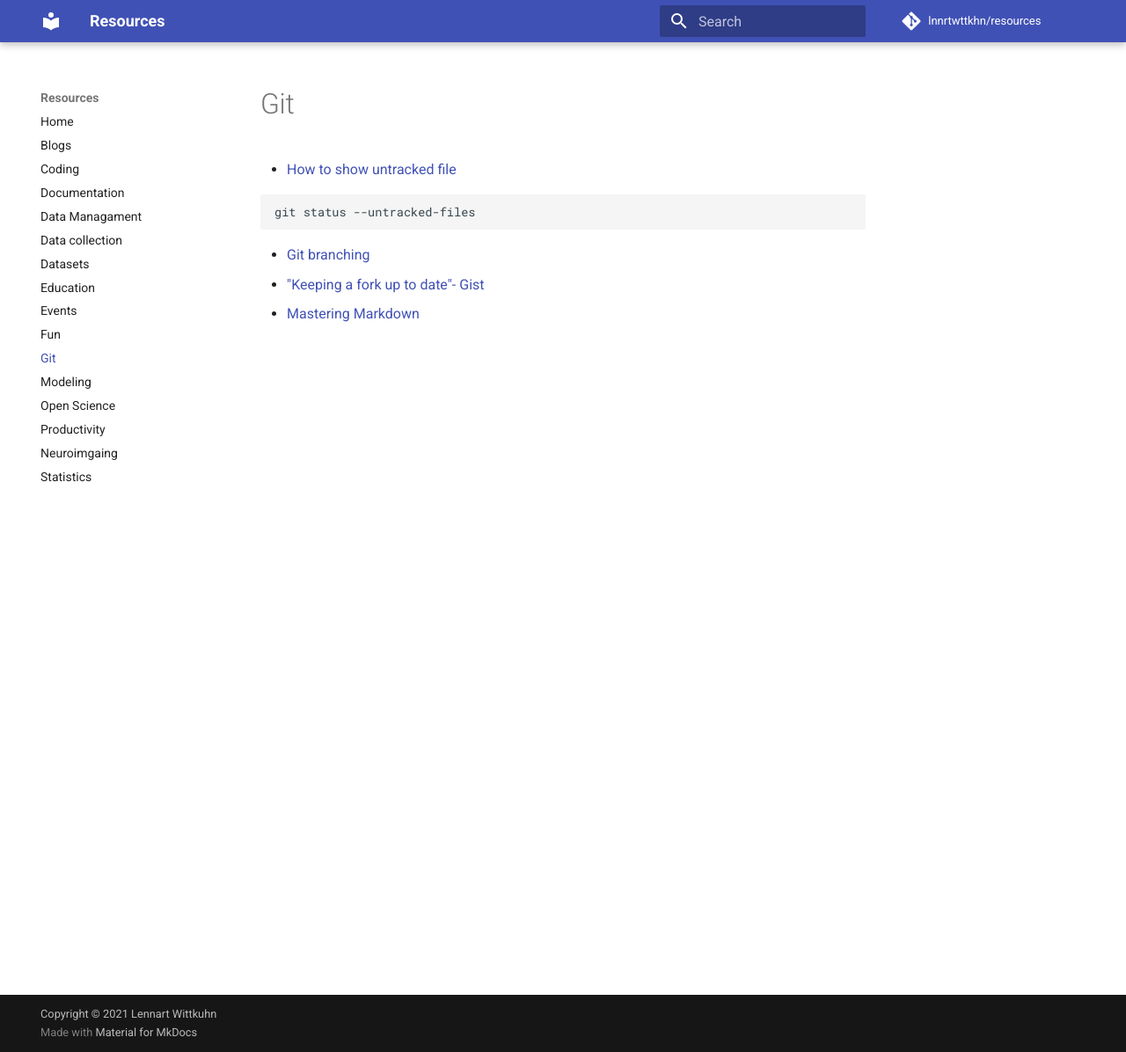
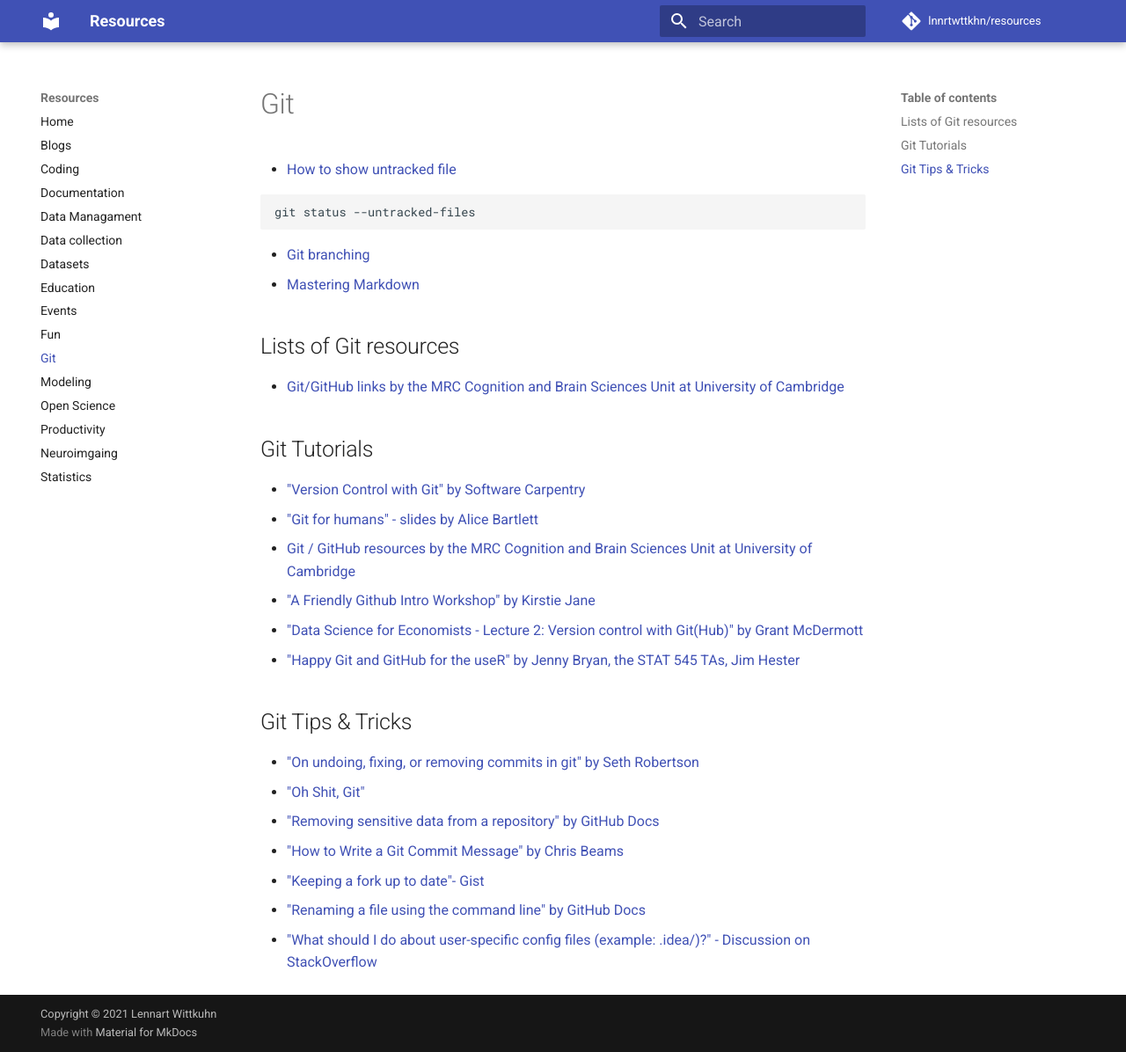
Before and after one commit to lnnrtwttkhn/resources, an MkDocs documentation site: the page built from docs/git.md, in a window 1280 px wide and 1196 px high. Shown: the whole window at 88% size. Built offline with MkDocs 1.6.1 and Material for MkDocs 9.7.7, drawn with Linux system fonts in a browser that asks for light colours; comment, search, counter and statistics services are not loaded.

Commit message:
add Git resources

````diff
--- a/docs/git.md
+++ b/docs/git.md
@@ -7,5 +7,27 @@ git status --untracked-files
 ```
 
 - [Git branching](https://www.atlassian.com/de/git/tutorials/using-branches)
+- [Mastering Markdown](https://guides.github.com/features/mastering-markdown/)
+
+## Lists of Git resources
+
+- [Git/GitHub links by the MRC Cognition and Brain Sciences Unit at University of Cambridge](http://www.mrc-cbu.cam.ac.uk/openscience/resources/#github)
+
+## Git Tutorials
+
+- ["Version Control with Git" by Software Carpentry](https://swcarpentry.github.io/git-novice/)
+- ["Git for humans" - slides by Alice Bartlett](https://speakerdeck.com/alicebartlett/git-for-humans)
+- [Git / GitHub resources by the MRC Cognition and Brain Sciences Unit at University of Cambridge](http://www.mrc-cbu.cam.ac.uk/openscience/resources/#github)
+- ["A Friendly Github Intro Workshop" by Kirstie Jane](https://kirstiejane.github.io/friendly-github-intro/index.html)
+- ["Data Science for Economists - Lecture 2: Version control with Git(Hub)" by Grant McDermott](https://raw.githack.com/uo-ec607/lectures/master/02-git/02-Git.html#1)
+- ["Happy Git and GitHub for the useR" by Jenny Bryan, the STAT 545 TAs, Jim Hester](https://happygitwithr.com/)
+
+## Git Tips & Tricks
+
+- ["On undoing, fixing, or removing commits in git" by Seth Robertson](http://sethrobertson.github.io/GitFixUm/fixup.html)
+- ["Oh Shit, Git"](https://ohshitgit.com/)
+- ["Removing sensitive data from a repository" by GitHub Docs](https://docs.github.com/en/github/authenticating-to-github/removing-sensitive-data-from-a-repository)
+- ["How to Write a Git Commit Message" by Chris Beams](https://chris.beams.io/posts/git-commit/)
 - ["Keeping a fork up to date"- Gist](https://gist.github.com/CristinaSolana/1885435)
-- [Mastering Markdown](https://guides.github.com/features/mastering-markdown/)
+- ["Renaming a file using the command line" by GitHub Docs](https://docs.github.com/en/github/managing-files-in-a-repository/renaming-a-file-using-the-command-line)
+- ["What should I do about user-specific config files (example: .idea/)?" - Discussion on StackOverflow](https://stackoverflow.com/questions/26851885/what-should-i-do-about-user-specific-config-files-example-idea/26851996#26851996)
````
